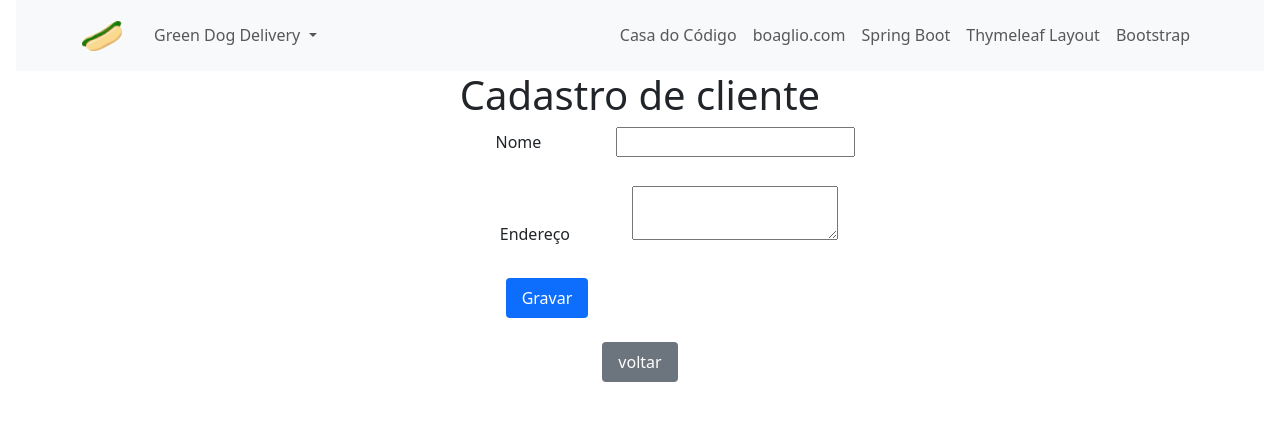
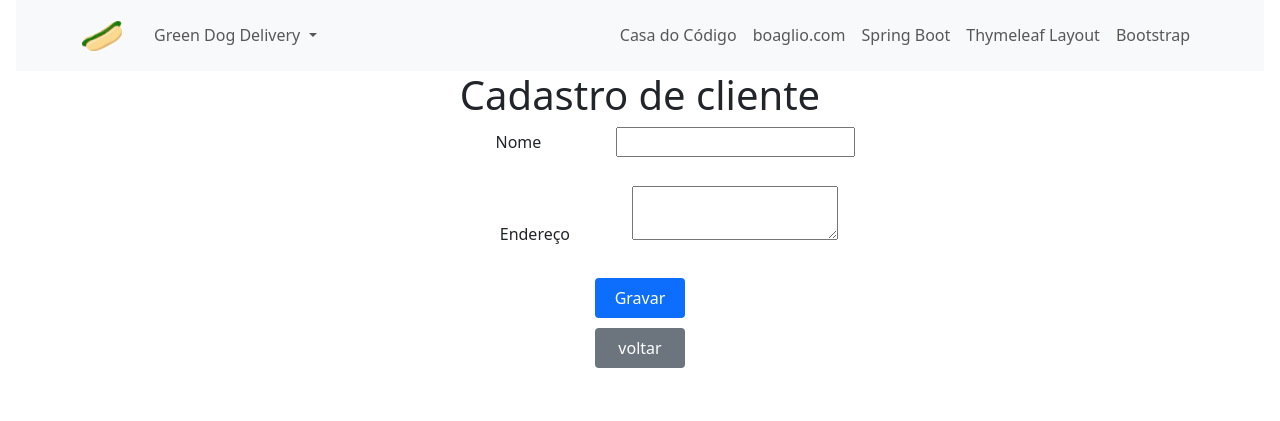
Before and after one commit to joaomarcosg/Green-Dog-Delivery, a Spring Boot app: page /clients/new in a window 1280 px wide. Shown: the part 17-438 px from the top of the page. Run offline with Spring Boot 4, Linux system fonts and the light colour scheme; some libraries are stand-ins or nearby versions.

Commit message:
fix: aligns the buttons

```diff
--- a/src/main/resources/templates/clients/form.html
+++ b/src/main/resources/templates/clients/form.html
@@ -25,11 +25,10 @@
                 <label class="control-label col-sm-2" for="address" style="margin-bottom: 0.5rem;">Endereço</label>
                 <textarea class="col-sm-10" th:field="*{address}" th:class="${#fields.hasErrors('address')} ? 'field-error'"></textarea>
             </div>
-            <div class="col-sm-offset-2 col-sm-10">
-                <input type="submit" value="Gravar" style="background-color: #0d6efd; color: #fff; border: none; padding: 8px 16px; border-radius: 4px; cursor: pointer;" />
+            <div style="display: flex; flex-direction: column; align-items: center; gap: 10px;">
+                <input type="submit" value="Gravar" style="background-color: #0d6efd; color: #fff; border: none; padding: 8px 16px; border-radius: 4px; cursor: pointer; min-width: 90px; text-align: center;" />
+                <a th:href="@{/clients/}" href="clients.html" style="background-color: #6c757d; color: #fff; padding: 8px 16px; border-radius: 4px; text-decoration: none; display: inline-block; min-width: 90px; text-align: center;"> voltar </a>
             </div>
-            <br/>
-            <a th:href="@{/clients/}" href="clients.html" style="background-color: #6c757d; color: #fff; padding: 8px 16px; border-radius: 4px; text-decoration: none; display: inline-block;"> voltar </a>
         </form>
     </div>
 </div>
```
